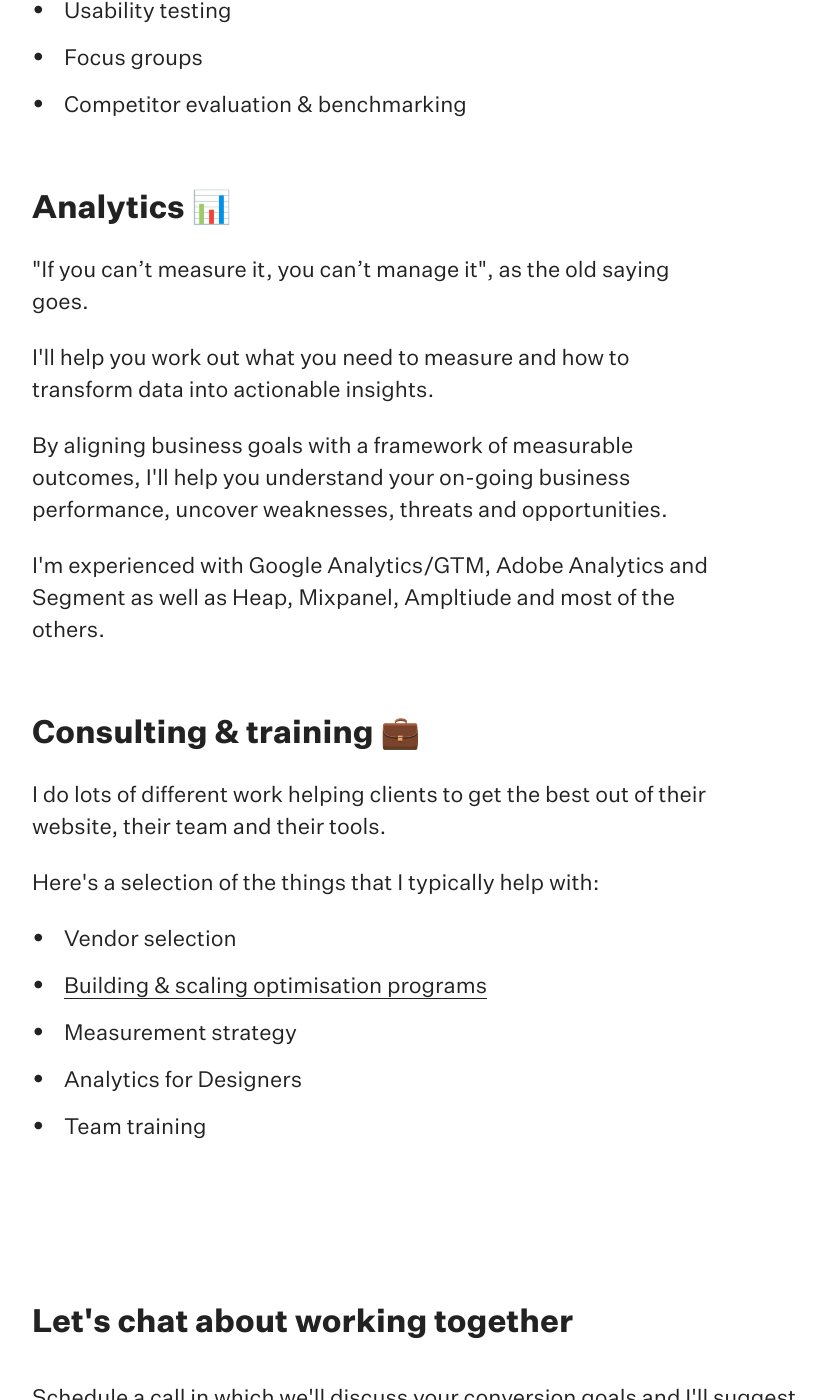
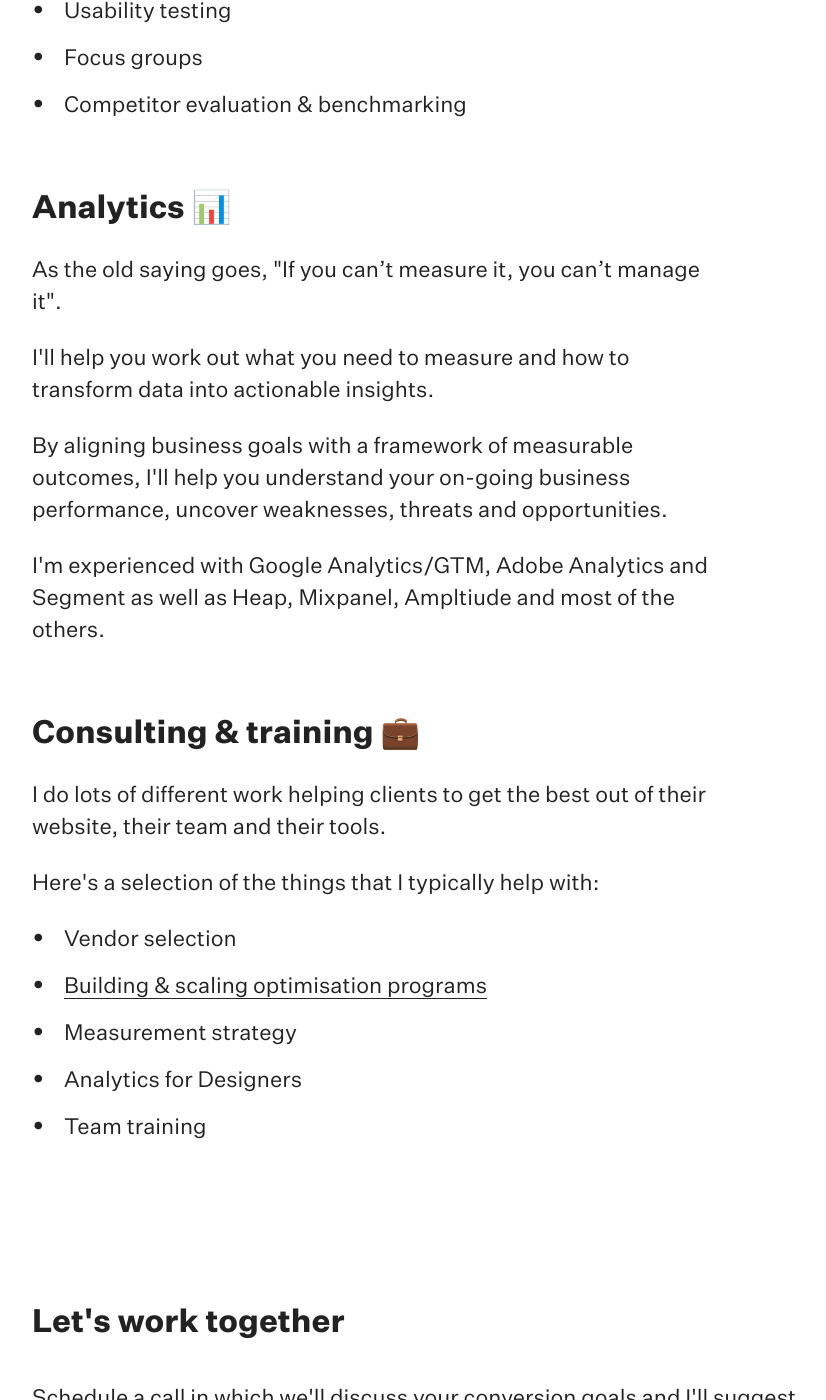
Before and after one commit to olleepalmer/olleepalmer.github.io, a Jekyll site: the page built from services.md, in a window 1280 px wide and 1400 px high, scrolled down 2444 px. Shown: the whole window, without its empty margins (192-1018 px from the left). Built offline with Jekyll 4.4.1, drawn with Linux system fonts in a browser that asks for light colours; comment, search, counter and statistics services are not loaded.

Commit message:
Wording tweaks

```diff
--- a/_includes/book.html
+++ b/_includes/book.html
@@ -5,7 +5,7 @@
       <div class="col-lg-12">
         <!--.subsection-->
         <div class="subsection">
-          <h2 class="section-title">Let's chat about working together</h2>
+          <h2 class="section-title">Let's work together</h2>
           <p>
           Schedule a call in which we'll discuss your conversion goals and I'll suggest strategies to increase your sales, leads and profits.
 	</p>
--- a/services.md
+++ b/services.md
@@ -55,7 +55,7 @@ I can help with:
 </ul>
 <h2 class="mt-5">Analytics 📊 </h2>
 <p>
-"If you can’t measure it, you can’t manage it", as the old saying goes.
+As the old saying goes, "If you can’t measure it, you can’t manage it".
 </p>
 <p>
 I'll help you work out what you need to measure and how to transform data into actionable insights.
```
